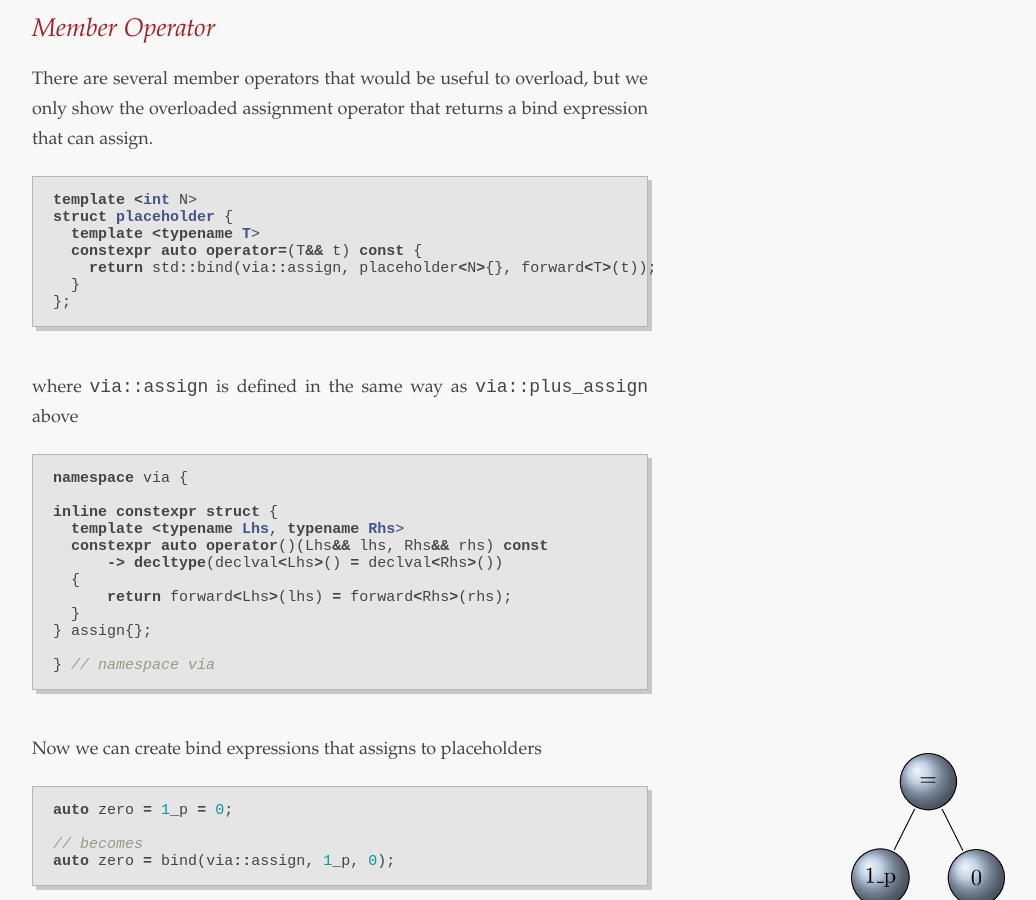
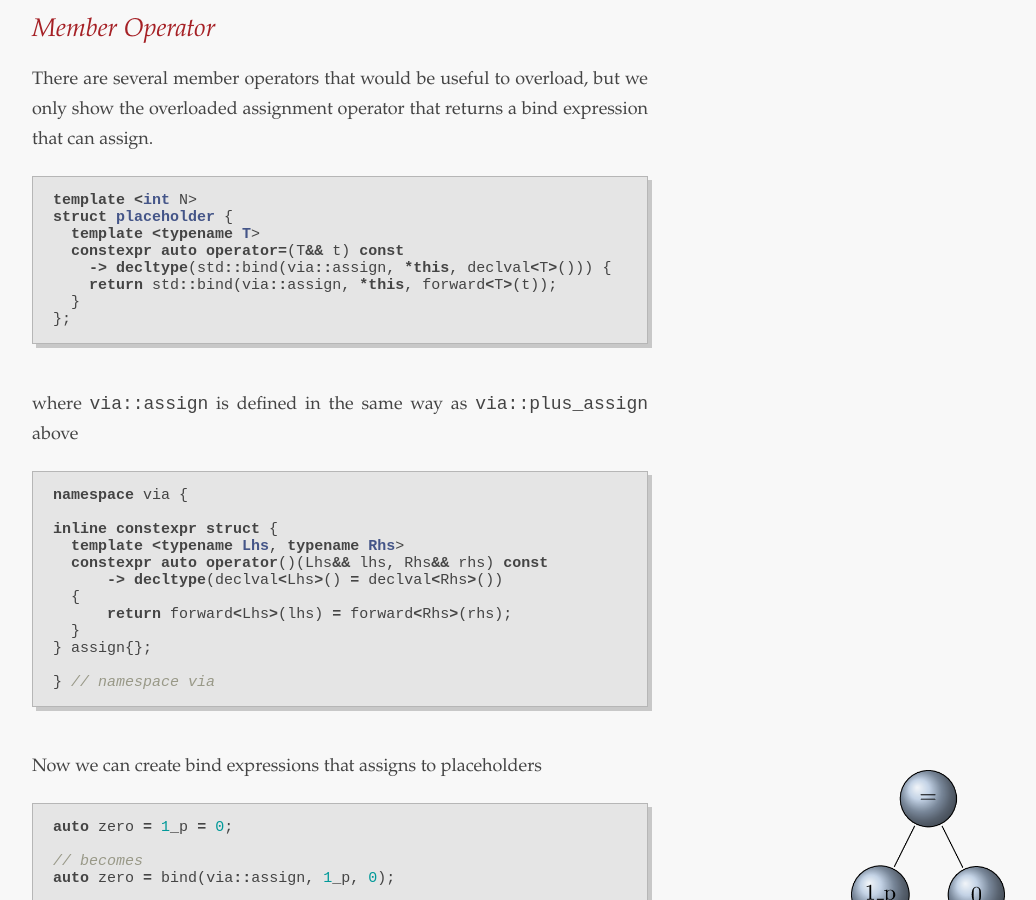
Before and after one commit to breese/breese.github.io, a Jekyll site: the page built from _posts/2026-09-04-lazy-operator.md, in a window 1280 px wide and 900 px high, scrolled down 6186 px. Shown: the whole window, without its empty margins (128-1164 px from the left). Built offline with Jekyll 4.4.1, drawn with Linux system fonts in a browser that asks for light colours; some web fonts are replaced; formulas are drawn with MathJax 3.

Commit message:
Added constraint on lazy placeholder assignment operator

```diff
--- a/_posts/2026-09-04-lazy-operator.md
+++ b/_posts/2026-09-04-lazy-operator.md
@@ -295,8 +295,9 @@ show the overloaded assignment operator that returns a bind expression that can
 template <int N>
 struct placeholder {
   template <typename T>
-  constexpr auto operator=(T&& t) const {
-    return std::bind(via::assign, placeholder<N>{}, forward<T>(t));
+  constexpr auto operator=(T&& t) const
+    -> decltype(std::bind(via::assign, *this, declval<T>())) {
+    return std::bind(via::assign, *this, forward<T>(t));
   }
 };
 {% endhighlight %}
```
